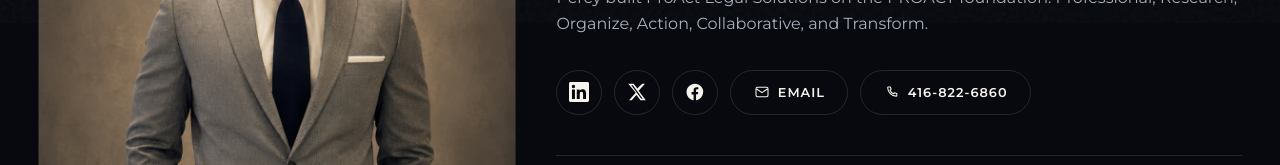
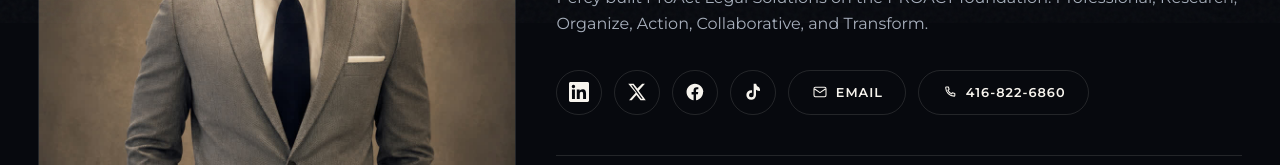
Before and after one commit to aeliayousaf/PROACT, a Next.js app: page /professionals in a window 1280 px wide. Shown: the part 777-942 px from the top of the page. Built offline with nearby package versions, Linux system fonts and the light colour scheme; no server answers; a web font is replaced by a local one.

Commit message:
added TikTok

```diff
--- a/content/site.ts
+++ b/content/site.ts
@@ -21,6 +21,7 @@ export const site = {
     linkedin: "https://www.linkedin.com/in/proact-legal-6a0008434/",
     x: "https://x.com/proactlegals",
     facebook: "https://www.facebook.com/share/1LR2CgE8N6/?mibextid=wwXIfr",
+    tiktok: "https://www.tiktok.com/@proact.legal",
     digitalCard: {
       title: "Digital business card",
       body: "Scan the Chip QR code to save contact details instantly. Works with any smartphone camera — no app required.",
--- a/src/app/professionals/page.tsx
+++ b/src/app/professionals/page.tsx
@@ -24,6 +24,14 @@ function IconFacebook({ className = "h-4 w-4" }: { className?: string }) {
   return (
     <svg viewBox="0 0 24 24" fill="currentColor" aria-hidden className={className}>
       <path d="M22 12.07C22 6.48 17.52 2 11.93 2S1.86 6.48 1.86 12.07c0 5.02 3.66 9.18 8.44 9.93v-7.03H7.9v-2.9h2.4V9.84c0-2.37 1.41-3.68 3.57-3.68 1.03 0 2.12.18 2.12.18v2.33h-1.19c-1.18 0-1.54.73-1.54 1.48v1.78h2.63l-.42 2.9h-2.21V22c4.78-.75 8.44-4.91 8.44-9.93Z" />
+    </svg>
+  );
+}
+
+function IconTikTok({ className = "h-4 w-4" }: { className?: string }) {
+  return (
+    <svg viewBox="0 0 24 24" fill="currentColor" aria-hidden className={className}>
+      <path d="M19.59 6.69a4.83 4.83 0 0 1-3.77-4.25V2h-3.03v13.66a2.74 2.74 0 1 1-1.94-2.65V9.93a5.78 5.78 0 0 0-1.02-.09 5.78 5.78 0 1 0 5.78 5.78V9.3a8.16 8.16 0 0 0 4.77 1.52V7.79a4.85 4.85 0 0 1-.79-.1Z" />
     </svg>
   );
 }
@@ -124,6 +132,15 @@ export default function ProfessionalsPage() {
               >
                 <IconFacebook className="h-5 w-5" />
               </a>
+              <a
+                href={founder.tiktok}
+                target="_blank"
+                rel="noopener noreferrer"
+                className="btn btn-ghost !px-3"
+                aria-label="TikTok"
+              >
+                <IconTikTok className="h-5 w-5" />
+              </a>
               <a href={site.emailHref} className="btn btn-ghost">
                 <IconMail />
                 Email
--- a/src/lib/vcard.ts
+++ b/src/lib/vcard.ts
@@ -24,6 +24,7 @@ export function buildFounderVCard() {
     `URL:${founder.linkedin}`,
     `URL:${founder.x}`,
     `URL:${founder.facebook}`,
+    `URL:${founder.tiktok}`,
     `URL:${site.website}`,
     "END:VCARD",
   ].join("\n");
```
